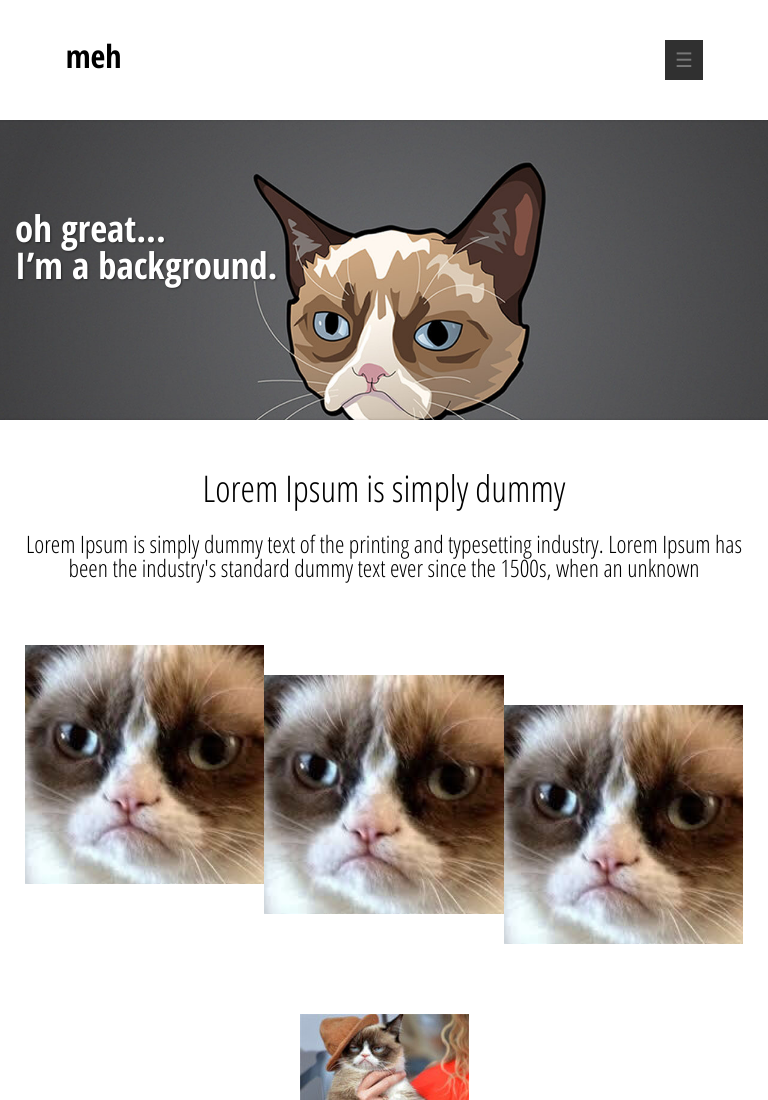
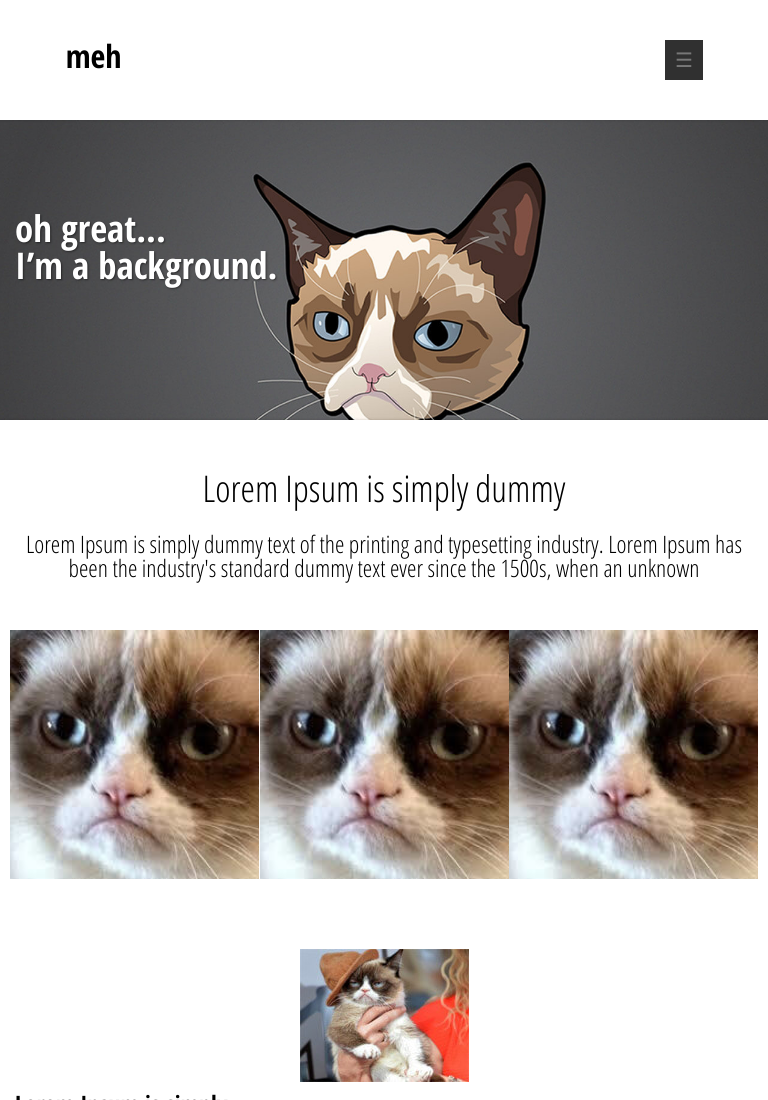
Before and after one commit to pyzzac/pyzzac.github.io, a website: page index.html in a window 768 px wide. Shown: the top 1100 px of the page. Drawn offline with nearby package versions, Linux system fonts and the light colour scheme.

Commit message:
Padding Adjust
Adjust Padding for grumpy cat panels

```diff
--- a/app/scss/partials/_main.scss
+++ b/app/scss/partials/_main.scss
@@ -158,7 +158,7 @@ p {
 		min-height:300px;
 	}
 	.effects {
-		padding: 15px;
+		padding: 0px;
 	}
 }
 
```
Also changed, not shown: app/css/styles.css, css/styles.css.
